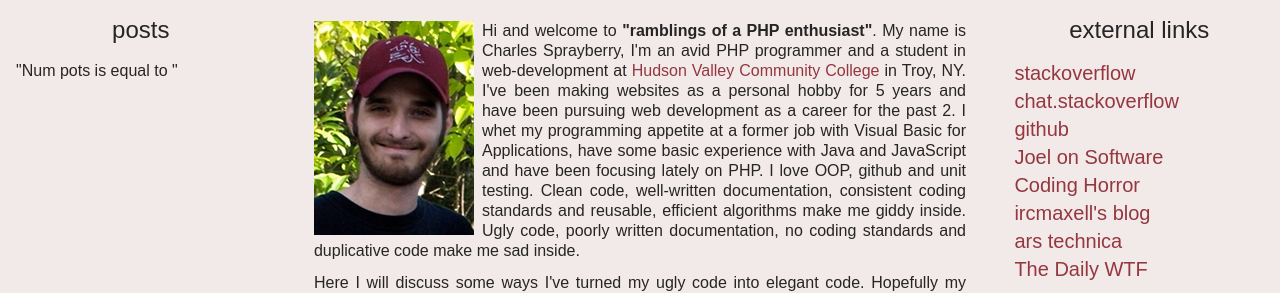
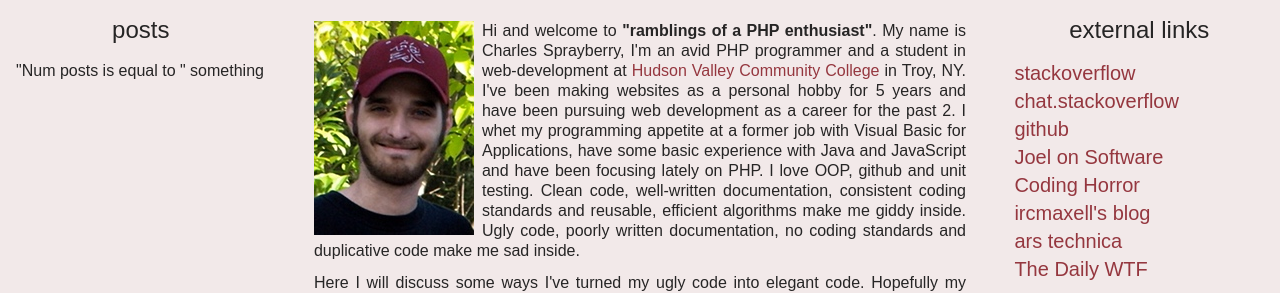
Before and after one commit to cspray/archived-blog, a Jekyll site: the page built from index.html, in a window 1280 px wide, cut to the strip 95-388 px from the top of the page. Built offline with Jekyll 4.4.1, drawn with Linux system fonts in a browser that asks for light colours.

Commit message:
UPD seeing if we get an actual output

```diff
--- a/_layouts/default.html
+++ b/_layouts/default.html
@@ -35,8 +35,8 @@
                 	<div id="post-navigation">
 						<h3>posts</h3>
 	                    <ul class="navigation-menu vertical-list">
-	                    {% assign numposts = site.posts %}
-	                    "Num pots is equal to " {{ numposts }}
+	                    {% assign numposts = 'something' %}
+	                    "Num posts is equal to " {{ numposts }}
 	                    {% if numposts == 0 %}
 	                    	<li>There are no posts at this time.  Please check back later!</li>
 	                    {% else %}
```
